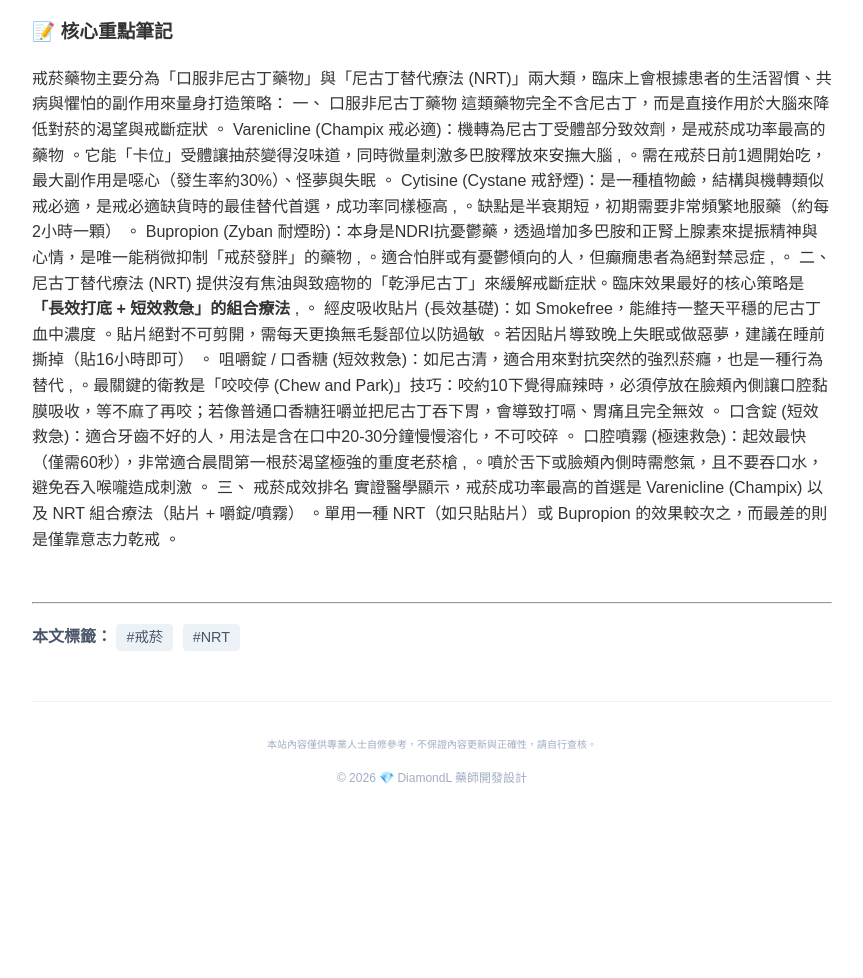
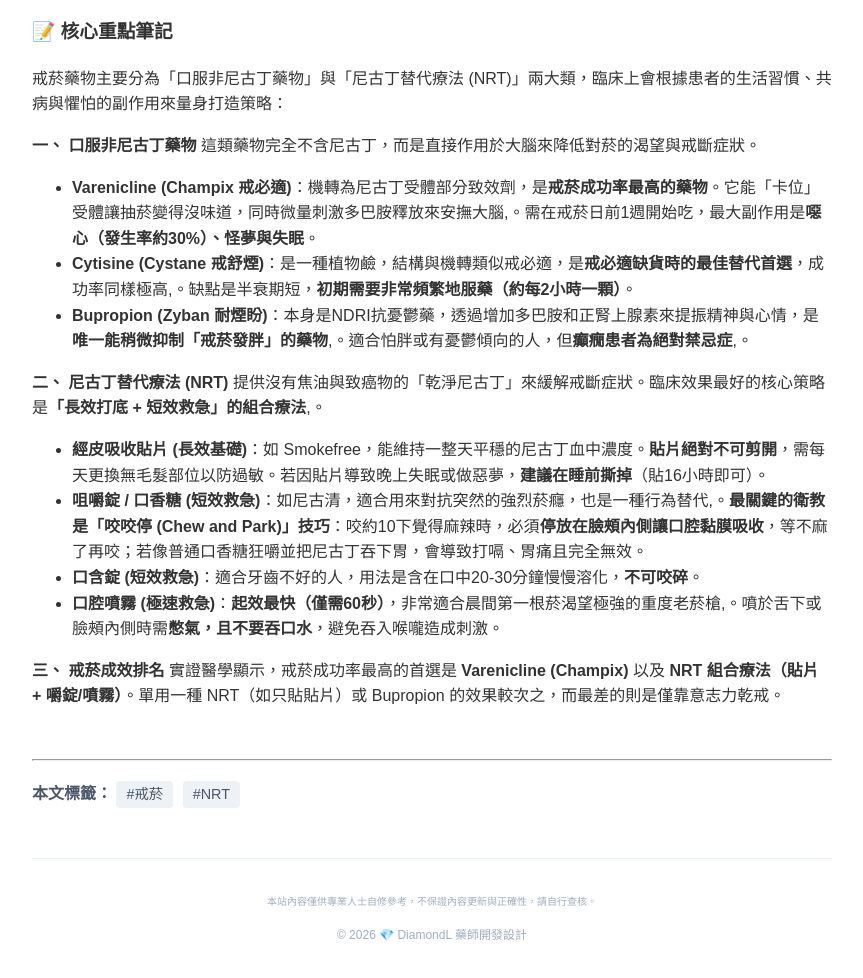
Before and after one commit to liaoweihung/note, a Jekyll site: the page built from _meds/smokingcession.md, in a window 1280 px wide. Shown: the part 649-1627 px from the top of the page, without its empty margins (208-1071 px from the left). Built offline with Jekyll 4.4.1, drawn with Linux system fonts in a browser that asks for light colours; before the commit the page ends 1470 px from its top, so only the background shows below that.

```diff
--- a/_meds/smokingcession.md
+++ b/_meds/smokingcession.md
@@ -17,39 +17,19 @@ date: 2026-03-28
 ### 📝 核心重點筆記
 
 戒菸藥物主要分為「口服非尼古丁藥物」與「尼古丁替代療法 (NRT)」兩大類，臨床上會根據患者的生活習慣、共病與懼怕的副作用來量身打造策略：
-一、 口服非尼古丁藥物 這類藥物完全不含尼古丁，而是直接作用於大腦來降低對菸的渴望與戒斷症狀
-。
-Varenicline (Champix 戒必適)：機轉為尼古丁受體部分致效劑，是戒菸成功率最高的藥物
-。它能「卡位」受體讓抽菸變得沒味道，同時微量刺激多巴胺釋放來安撫大腦
-,
-。需在戒菸日前1週開始吃，最大副作用是噁心（發生率約30%）、怪夢與失眠
-。
-Cytisine (Cystane 戒舒煙)：是一種植物鹼，結構與機轉類似戒必適，是戒必適缺貨時的最佳替代首選，成功率同樣極高
-,
-。缺點是半衰期短，初期需要非常頻繁地服藥（約每2小時一顆）
-。
-Bupropion (Zyban 耐煙盼)：本身是NDRI抗憂鬱藥，透過增加多巴胺和正腎上腺素來提振精神與心情，是唯一能稍微抑制「戒菸發胖」的藥物
-,
-。適合怕胖或有憂鬱傾向的人，但癲癇患者為絕對禁忌症
-,
-。
-二、 尼古丁替代療法 (NRT) 提供沒有焦油與致癌物的「乾淨尼古丁」來緩解戒斷症狀。臨床效果最好的核心策略是**「長效打底 + 短效救急」的組合療法**
-,
-。
-經皮吸收貼片 (長效基礎)：如 Smokefree，能維持一整天平穩的尼古丁血中濃度
-。貼片絕對不可剪開，需每天更換無毛髮部位以防過敏
-。若因貼片導致晚上失眠或做惡夢，建議在睡前撕掉（貼16小時即可）
-。
-咀嚼錠 / 口香糖 (短效救急)：如尼古清，適合用來對抗突然的強烈菸癮，也是一種行為替代
-,
-。最關鍵的衛教是「咬咬停 (Chew and Park)」技巧：咬約10下覺得麻辣時，必須停放在臉頰內側讓口腔黏膜吸收，等不麻了再咬；若像普通口香糖狂嚼並把尼古丁吞下胃，會導致打嗝、胃痛且完全無效
-。
-口含錠 (短效救急)：適合牙齒不好的人，用法是含在口中20-30分鐘慢慢溶化，不可咬碎
-。
-口腔噴霧 (極速救急)：起效最快（僅需60秒），非常適合晨間第一根菸渴望極強的重度老菸槍
-,
-。噴於舌下或臉頰內側時需憋氣，且不要吞口水，避免吞入喉嚨造成刺激
-。
-三、 戒菸成效排名 實證醫學顯示，戒菸成功率最高的首選是 Varenicline (Champix) 以及 NRT 組合療法（貼片 + 嚼錠/噴霧）
-。單用一種 NRT（如只貼貼片）或 Bupropion 的效果較次之，而最差的則是僅靠意志力乾戒
-。
+
+**一、 口服非尼古丁藥物**
+這類藥物完全不含尼古丁，而是直接作用於大腦來降低對菸的渴望與戒斷症狀。
+*   **Varenicline (Champix 戒必適)**：機轉為尼古丁受體部分致效劑，是**戒菸成功率最高的藥物**。它能「卡位」受體讓抽菸變得沒味道，同時微量刺激多巴胺釋放來安撫大腦,。需在戒菸日前1週開始吃，最大副作用是**噁心（發生率約30%）、怪夢與失眠**。
+*   **Cytisine (Cystane 戒舒煙)**：是一種植物鹼，結構與機轉類似戒必適，是**戒必適缺貨時的最佳替代首選**，成功率同樣極高,。缺點是半衰期短，**初期需要非常頻繁地服藥（約每2小時一顆）**。
+*   **Bupropion (Zyban 耐煙盼)**：本身是NDRI抗憂鬱藥，透過增加多巴胺和正腎上腺素來提振精神與心情，是**唯一能稍微抑制「戒菸發胖」的藥物**,。適合怕胖或有憂鬱傾向的人，但**癲癇患者為絕對禁忌症**,。
+
+**二、 尼古丁替代療法 (NRT)**
+提供沒有焦油與致癌物的「乾淨尼古丁」來緩解戒斷症狀。臨床效果最好的核心策略是**「長效打底 + 短效救急」的組合療法**,。
+*   **經皮吸收貼片 (長效基礎)**：如 Smokefree，能維持一整天平穩的尼古丁血中濃度。**貼片絕對不可剪開**，需每天更換無毛髮部位以防過敏。若因貼片導致晚上失眠或做惡夢，**建議在睡前撕掉**（貼16小時即可）。
+*   **咀嚼錠 / 口香糖 (短效救急)**：如尼古清，適合用來對抗突然的強烈菸癮，也是一種行為替代,。**最關鍵的衛教是「咬咬停 (Chew and Park)」技巧**：咬約10下覺得麻辣時，必須**停放在臉頰內側讓口腔黏膜吸收**，等不麻了再咬；若像普通口香糖狂嚼並把尼古丁吞下胃，會導致打嗝、胃痛且完全無效。
+*   **口含錠 (短效救急)**：適合牙齒不好的人，用法是含在口中20-30分鐘慢慢溶化，**不可咬碎**。
+*   **口腔噴霧 (極速救急)**：**起效最快（僅需60秒）**，非常適合晨間第一根菸渴望極強的重度老菸槍,。噴於舌下或臉頰內側時需**憋氣，且不要吞口水**，避免吞入喉嚨造成刺激。
+
+**三、 戒菸成效排名**
+實證醫學顯示，戒菸成功率最高的首選是 **Varenicline (Champix)** 以及 **NRT 組合療法（貼片 + 嚼錠/噴霧）**。單用一種 NRT（如只貼貼片）或 Bupropion 的效果較次之，而最差的則是僅靠意志力乾戒。
```
